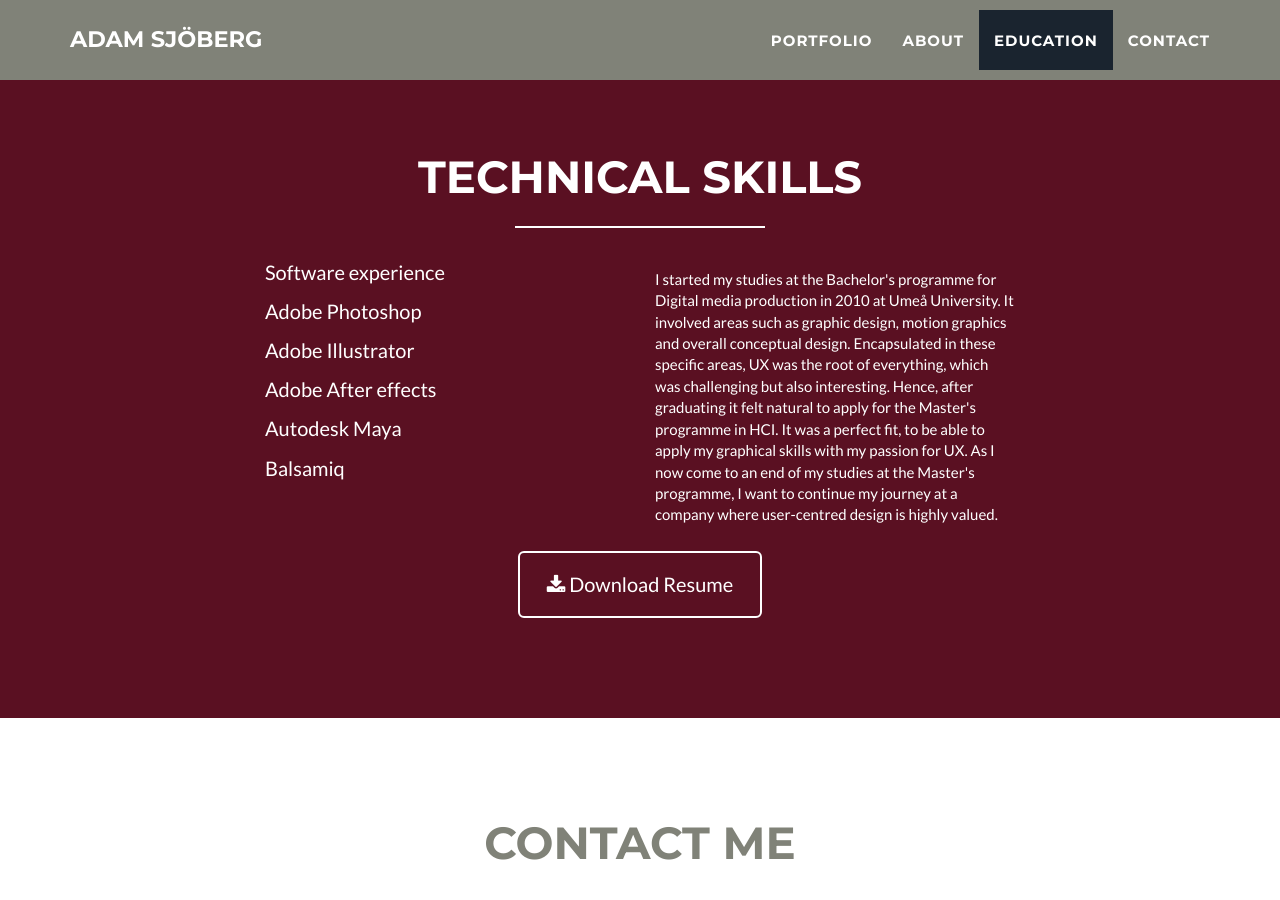
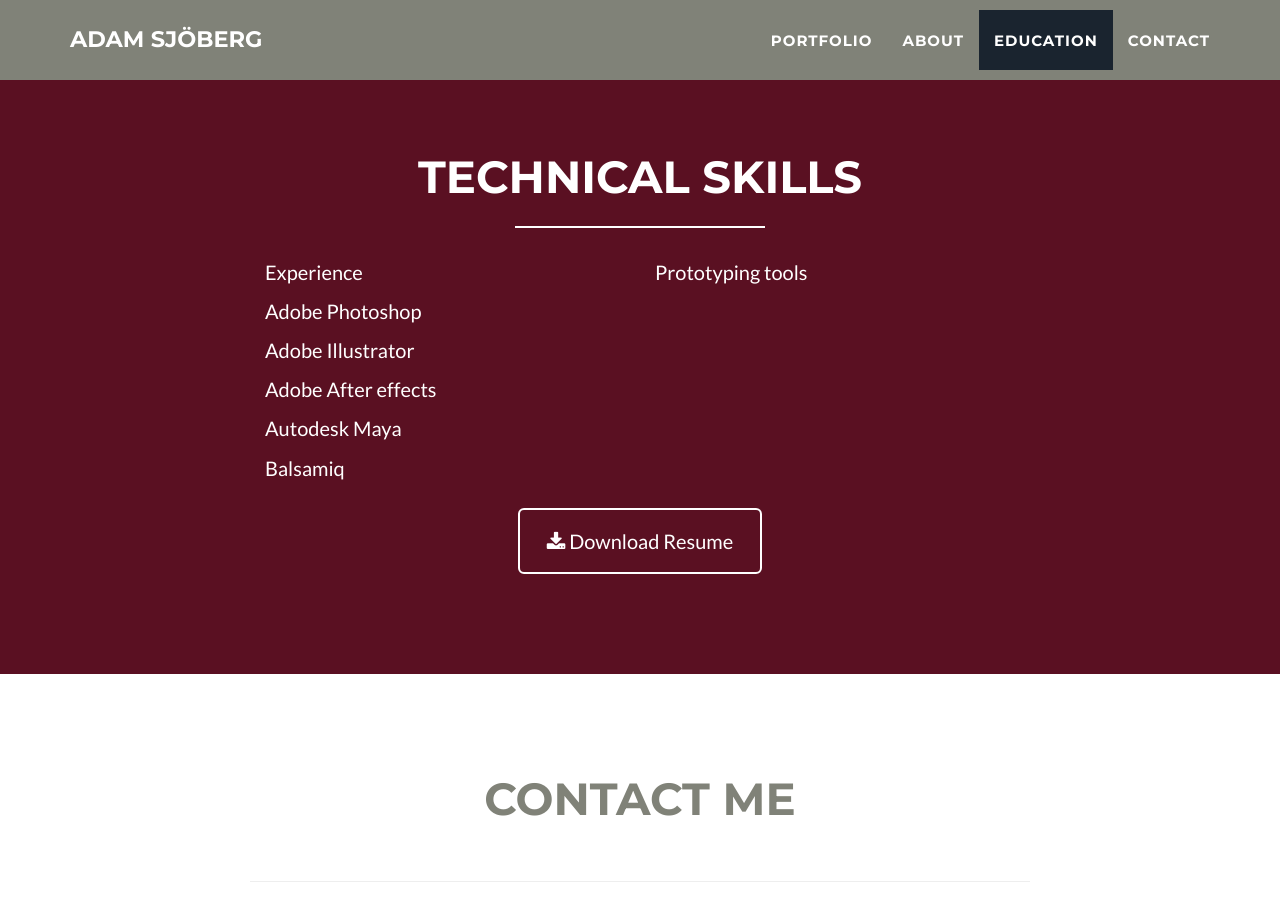
Before and after one commit to Adamsjoberg/Adamsjoberg.github.io, a Jekyll site: the page built from index.html, in a window 1280 px wide and 900 px high, scrolled down 3058 px. Built offline with Jekyll 4.4.1, drawn with Linux system fonts in a browser that asks for light colours.

Commit message:
skills changes added

```diff
--- a/_includes/skills.html
+++ b/_includes/skills.html
@@ -9,7 +9,7 @@
             </div>
             <div class="row">
                 <div class="col-lg-4 col-lg-offset-2">
-                    <p>Software experience</p>
+                    <p>Experience</p>
                     <p>Adobe Photoshop</p>
                     <p>Adobe Illustrator</p>
                     <p>Adobe After effects</p>
@@ -17,15 +17,7 @@
                     <p>Balsamiq</p>
                 </div>
                 <div class="col-lg-4">
-                  <p>
-                  </p>I started my studies at the Bachelor's programme for Digital media production in 2010 at Umeå University.
-                  It involved areas such as graphic design, motion graphics and overall conceptual design.
-                  Encapsulated in these specific areas, UX was the root of everything, which was challenging but also interesting.
-                  Hence, after graduating it felt natural to apply for the Master's programme in HCI.
-                  It was a perfect fit, to be able to apply my graphical skills with my passion for UX.
-                  As I now come to an end of my studies at the Master's programme, I want to continue my journey at a company
-                  where user-centred design is highly valued.<p>
-                      </p>
+                  <p>Prototyping tools</p>
                 </div>
                 <div class="col-lg-8 col-lg-offset-2 text-center">
                     <a href="img/portfolio/Resume_Adam_Sjoberg.pdf" class="btn btn-lg btn-outline">
```
